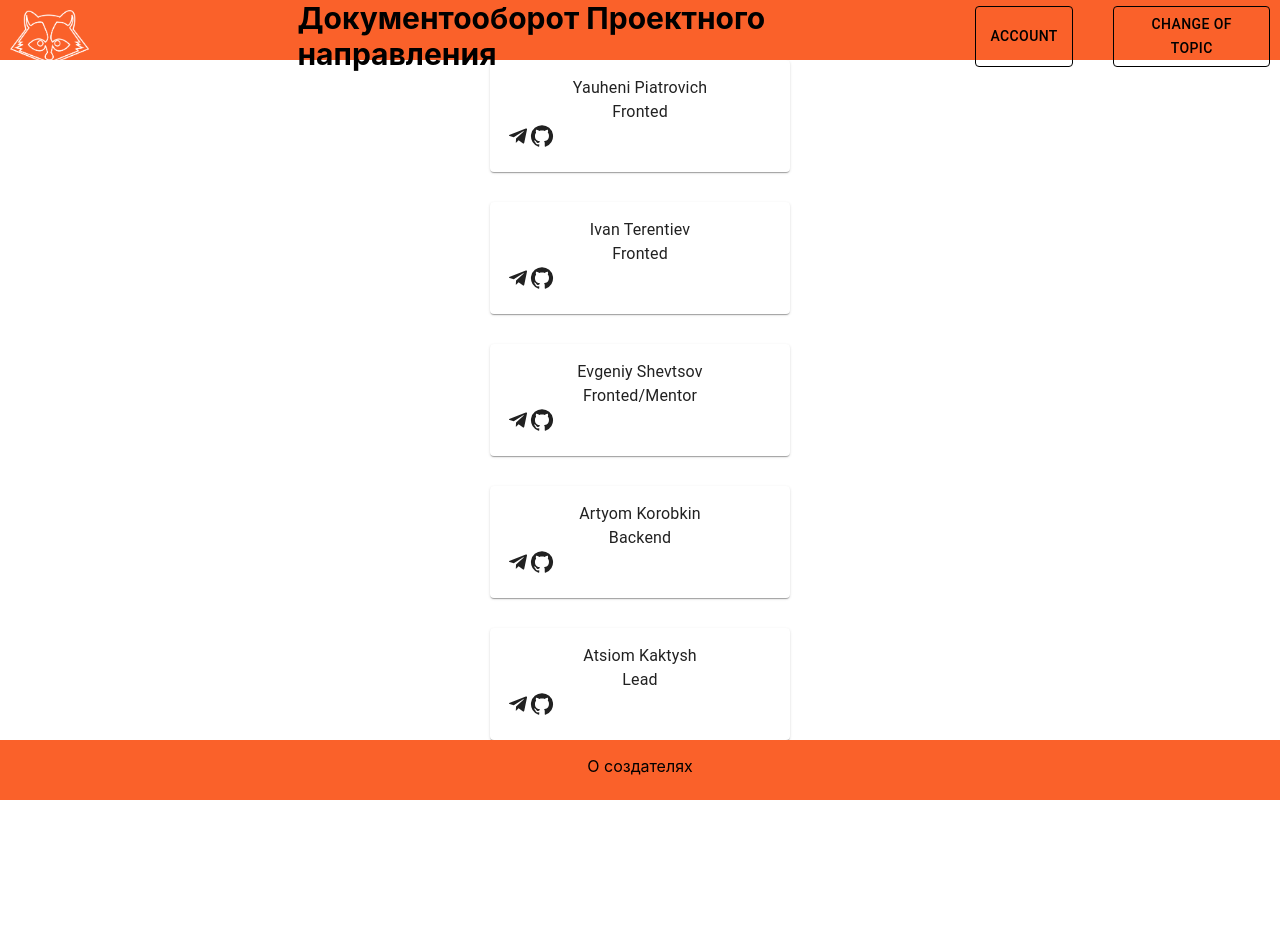
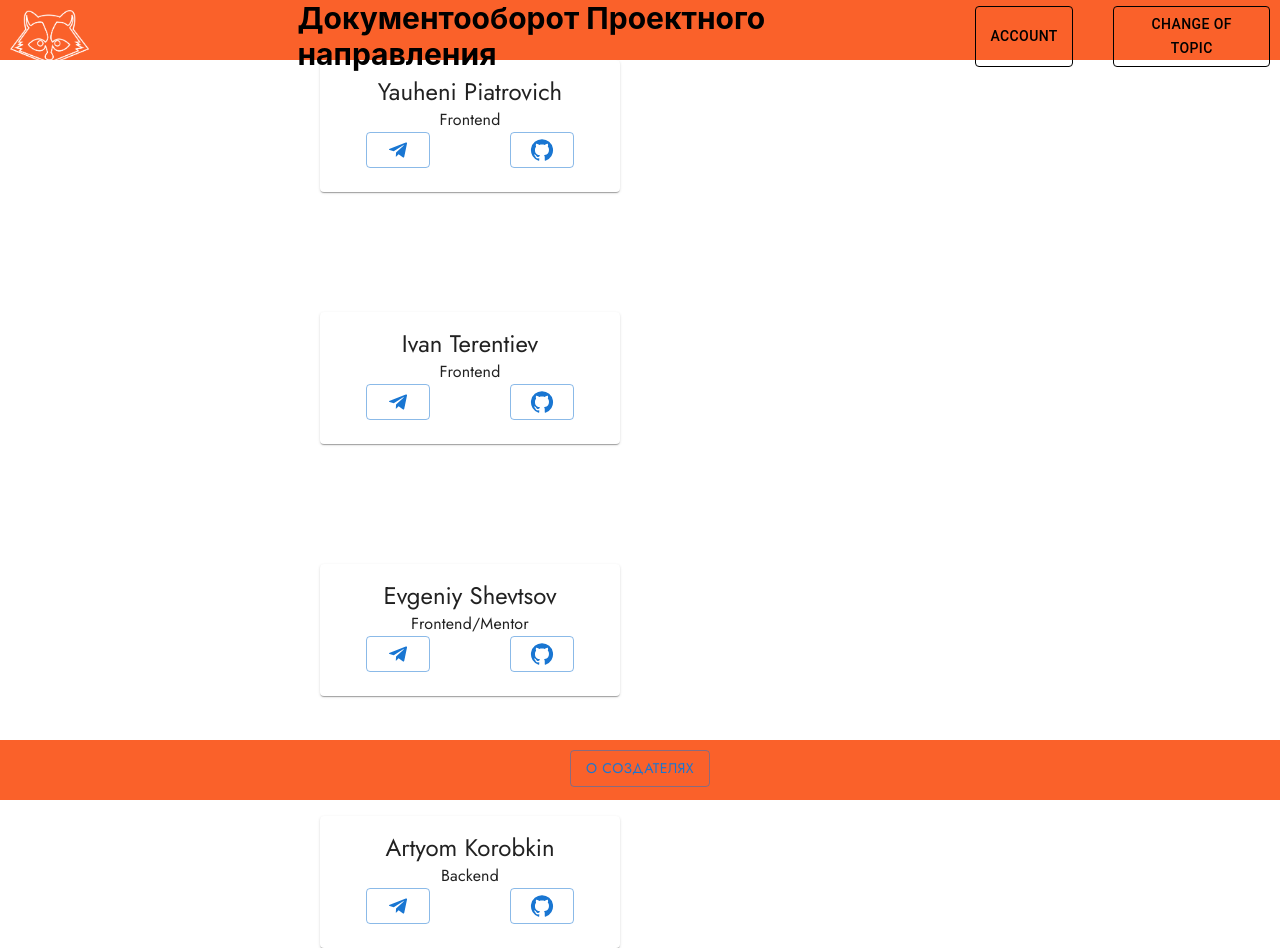
Before and after one commit to IT-FAMCS/documents, a React (Create React App) app in the folder front-doc/: page /creators in a window 1280 px wide. Before the commit the page ends 800 px from the top, so only its background shows below. Built offline with nearby package versions, Linux system fonts and the light colour scheme.

Commit message:
feat: finished about creators page, added button to footer

```diff
--- a/front-doc/src/components/cards/CreatorCard.tsx
+++ b/front-doc/src/components/cards/CreatorCard.tsx
@@ -1,4 +1,4 @@
-import { Card, CardContent, Typography, CardActionArea, Stack } from "@mui/material";
+import { Card, CardContent, Typography, CardActionArea, Stack, Button } from "@mui/material";
 import "@fontsource/jost";
 import { GitHub, Telegram } from "@mui/icons-material";
 
@@ -33,11 +33,35 @@ export const CreatorCard: React.FC<CreatorCardInterface> = (props) => {
                     textAlign: "center"
                 }}
             >
-                <Typography>{props.name} {" "} {props.surname}</Typography>
-                <Typography>{props.role}</Typography>
-                <Stack direction={'row'}>
-                    <Telegram onClick={handleTelegramClick} />
-                    <GitHub onClick={handleGithubClick} />
+                <Typography
+                    variant="h5"
+                    fontFamily={"Jost"}
+                >
+                    {props.name} {" "} {props.surname}
+                </Typography>
+                <Typography
+                    fontFamily={"Jost"}
+                    variant="body1"
+                >
+                    {props.role}
+                </Typography>
+                <Stack
+                    direction={'row'}
+                    gap={10}
+                    justifyContent={"center"}
+                >
+                    <Button
+                        variant="outlined"
+                        onClick={handleTelegramClick}
+                    >
+                        <Telegram/>
+                    </Button>
+                    <Button
+                        variant="outlined"
+                        onClick={handleGithubClick}
+                    >
+                        <GitHub/>
+                    </Button>
                 </Stack>
 
             </CardContent>
--- a/front-doc/src/components/footer/FooterComponent.tsx
+++ b/front-doc/src/components/footer/FooterComponent.tsx
@@ -1,15 +1,33 @@
+import { Button } from "@mui/material";
 import Stack from "@mui/material/Stack";
+import { useNavigate } from "react-router-dom";
 
 export const FooterComponent = () => {
+
+  const navigate = useNavigate();
+
+  const handleButtonClick = () => {
+    navigate("/creators")
+  }
+
   return (
     <footer className="footer-component">
       <Stack
-        useFlexGap
+        padding={"10px"}
         alignItems="center"
-        justifyContent="space-evenly"
-        spacing={1}
+        justifyContent="center"
+        direction={"column"}
+        spacing={2}
       >
-        <p>О создателях</p>
+        <Button
+          variant="outlined"
+          sx={{
+            fontFamily: "Jost"
+          }}
+          onClick={handleButtonClick}
+        >
+          О создателях
+        </Button>
       </Stack>
     </footer>
   );
--- a/front-doc/src/constants/CreatorsInfo.ts
+++ b/front-doc/src/constants/CreatorsInfo.ts
@@ -3,20 +3,20 @@ export const creatorsInfo = [
       name: "Yauheni",
       surname: "Piatrovich",
       telegram: "epiatrovich",
-      role: "Fronted",
+      role: "Frontend",
       github: "https://github.com/PERSEFA1"
    },
    {
       name: "Ivan",
       surname: "Terentiev",
       telegram: "cvrssxxdd",
-      role: "Fronted",
+      role: "Frontend",
       github: "https://github.com/Simiys"
      },
    {
       name: "Evgeniy",
       surname: "Shevtsov",
-      role: "Fronted/Mentor",
+      role: "Frontend/Mentor",
       telegram: "pblcb_ev",
       github: "https://github.com/PblCbGomel"
    },
@@ -26,14 +26,5 @@ export const creatorsInfo = [
       role: "Backend",
       telegram: "Aiki_v",
       github: "https://github.com/essaon"
-   },
-   {
-      name: "Atsiom",
-      surname: "Kaktysh",
-      role: "Lead",
-      telegram: "aaaaaaaaaaaaaaaartem",
-      github: "https://github.com/50ShadesOfCode"
-
    }
-
 ]
--- a/front-doc/src/pages/creators/AboutCreatorsPage.tsx
+++ b/front-doc/src/pages/creators/AboutCreatorsPage.tsx
@@ -9,10 +9,10 @@ export const AboutCreatorsPage = () => {
         <Stack
         margin={"auto"}
         useFlexGap
-        width={"100%"}
-        flexDirection={"column"}
+        width={"50%"}
+        flexDirection={"row"}
         alignItems={"center"}
-        gap={0}
+        gap={15}
         flexWrap={"wrap"}
         justifyContent={"space-between"}
         height={"calc(100vh - 120px)"}
```
Also changed, not shown: front-doc/src/components/cards/DocumentPageCard.tsx (+9 -5 lines).
